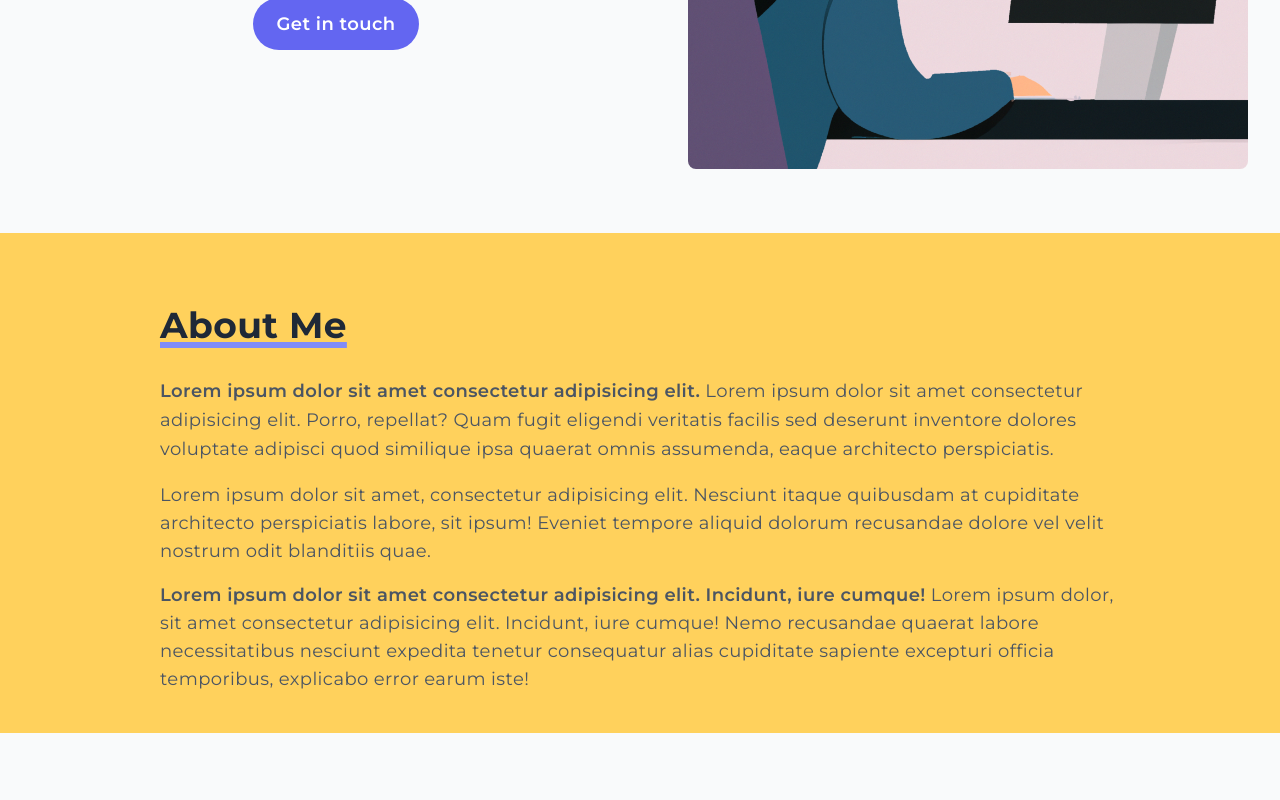
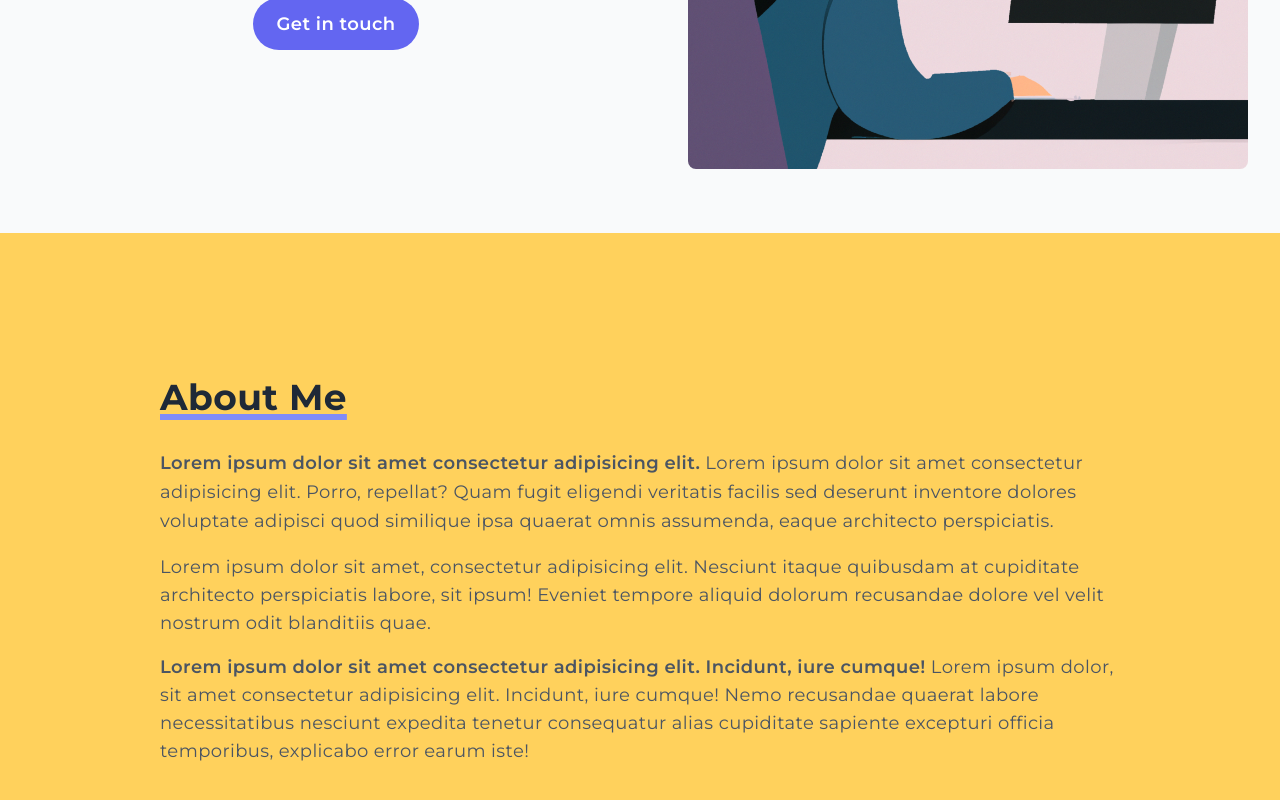
Before and after one commit to rdpfeifle/portfolio_nextjs, a Next.js app: page / in a window 1280 px wide. Shown: the part 444-1244 px from the top of the page. Before the commit the page ends 1177 px from the top, so only its background shows below. Built offline with nearby package versions, Linux system fonts and the light colour scheme.

Commit message:
Added smooth scroll behavior to html

```diff
--- a/styles/globals.css
+++ b/styles/globals.css
@@ -16,12 +16,16 @@
 */
 
 @layer base {
+  html {
+    scroll-behavior: smooth;
+  }
+
   body {
     @apply bg-gray-50 text-gray-800 tracking-wide;
   }
 
   .container {
-    @apply lg:px-40 md:px-10 max-md:px-8 mx-auto py-10;
+    @apply lg:px-40 md:px-10 max-md:px-8 mx-auto md:py-28 max-sm:py-12;
   }
 
   h1,
@@ -41,6 +45,10 @@
     @apply text-3xl sm:text-4xl;
   }
 
+  h3 {
+    @apply text-2xl max-sm:text-xl;
+  }
+
   p {
     @apply text-lg text-gray-600;
   }
@@ -54,7 +62,8 @@
   }
 }
 
-.icon {
+.icon,
+.menu-icon-color {
   filter: invert(23%) sepia(78%) saturate(4225%) hue-rotate(241deg)
     brightness(94%) contrast(90%);
 }
@@ -69,6 +78,12 @@
 .iconForBtn {
   filter: invert(100%) sepia(4%) saturate(105%) hue-rotate(27deg)
     brightness(115%) contrast(100%);
+}
+
+/* Yellow icons */
+.yellowIcon {
+  filter: invert(72%) sepia(83%) saturate(315%) hue-rotate(351deg)
+    brightness(101%) contrast(101%);
 }
 
 .underlineEffect {
```
